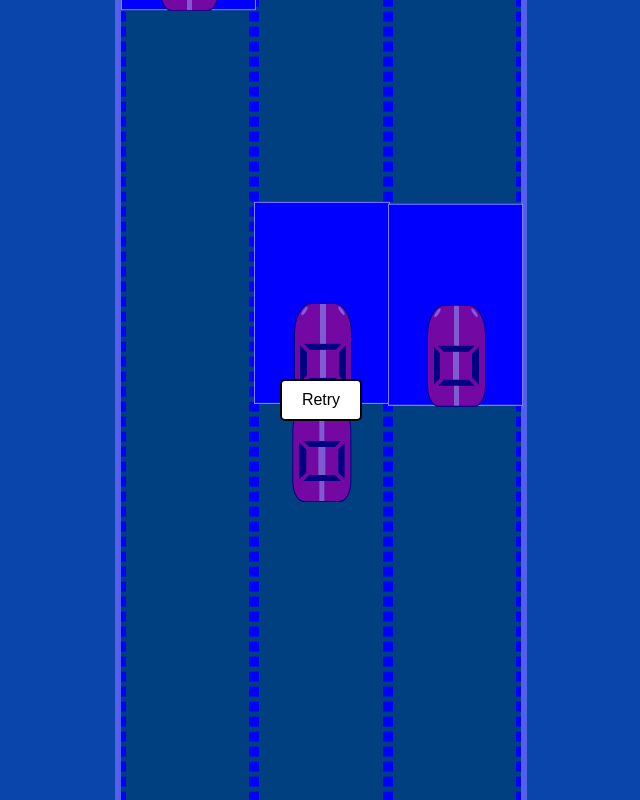
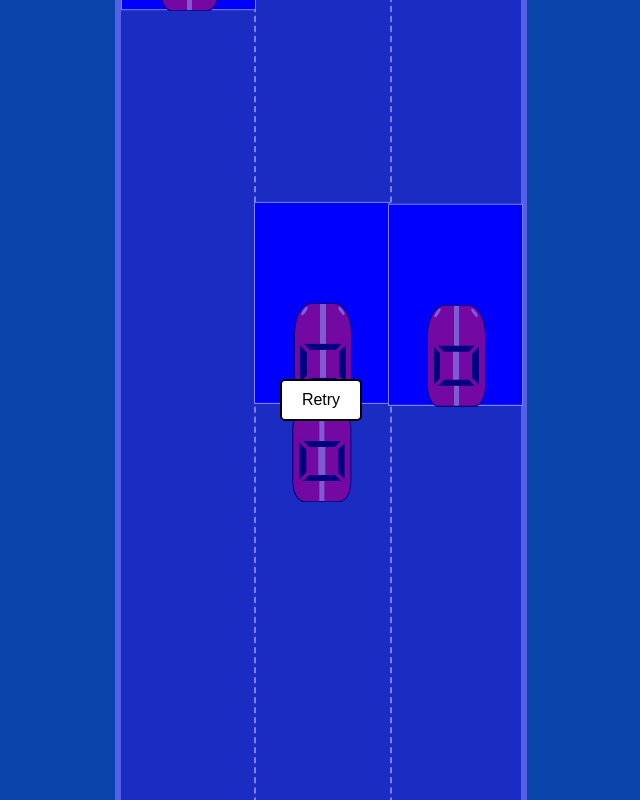
Before and after one commit to martijnvanginkel/car-avoider, a React (Create React App) app: page / in a window 1280 px wide. Shown: the whole page, without its empty margins (319-959 px from the left). Built offline with nearby package versions, Linux system fonts and the light colour scheme.

Commit message:
fix: made roadlines just be in the middle

```diff
--- a/src/Road.scss
+++ b/src/Road.scss
@@ -15,25 +15,18 @@
 .RoadLineContainer {
     position: absolute;
     display: flex;
-    justify-content: space-between;
     height: 100%;
     width: 100%;
-    background-color: green;
 }
 
 .RoadLine {
-    width: 100%;
+    width: calc(100% /3);
     height: 300%;
-    border: 5px dashed blue;
-//    border-width: 0 2px;
- //   border-color: white;
-  //  border-style: dashed;
-//    transform: translateY(0%);
+    border-right: 2px dashed white;
     animation-name: RoadLine;
     animation-timing-function: linear;
     animation-iteration-count: infinite;
-    animation-duration: 10s;
-//    border: 5px solid white;
+    animation-duration: 5s;
 }
 
 @keyframes RoadLine{
--- a/src/Road.tsx
+++ b/src/Road.tsx
@@ -45,7 +45,6 @@ const Road: React.FC = () => {
             <div className="RoadLineContainer">
                 <div className="RoadLine"></div>
                 <div className="RoadLine"></div>
-                <div className="RoadLine"></div>
             </div>
         )
     }
```
